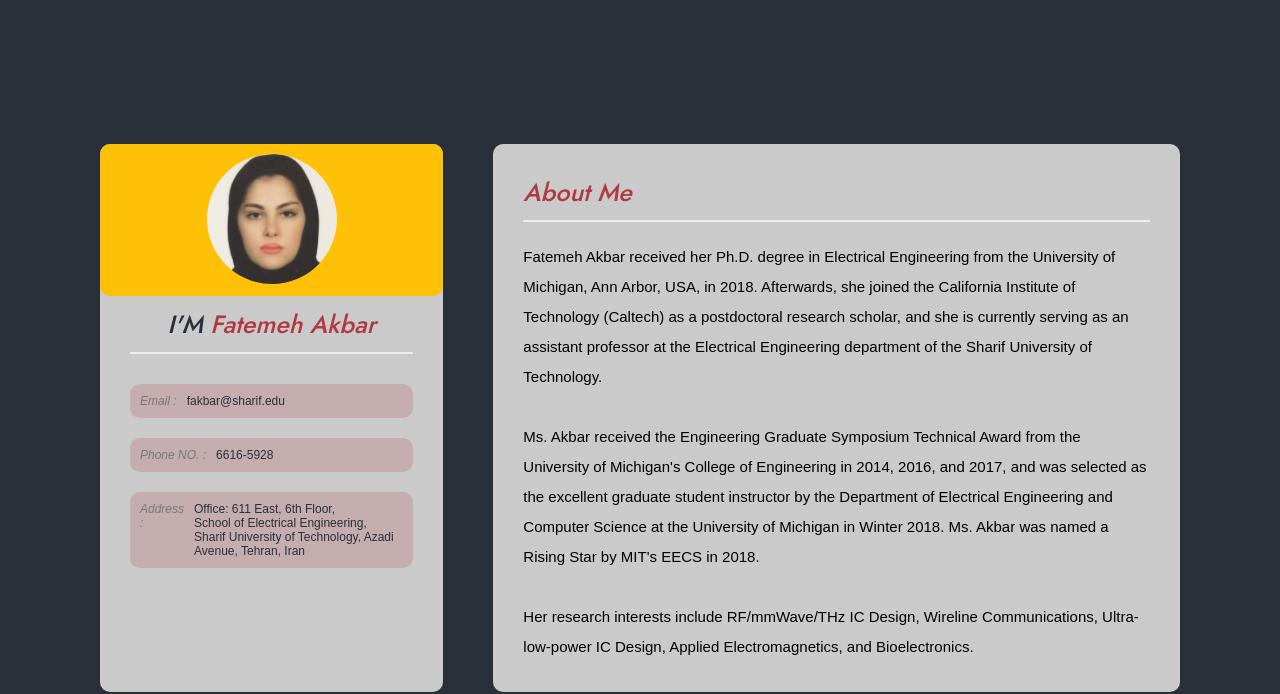
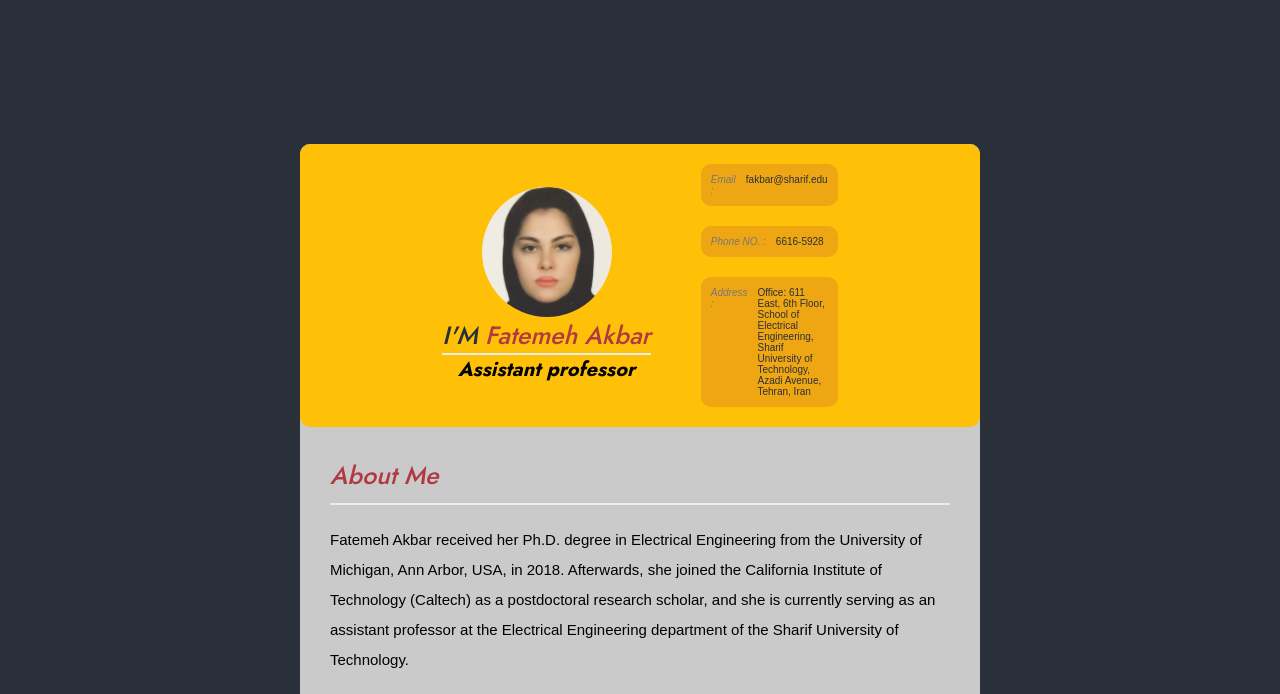
Before and after one commit to aminfallahzadeh/dr-akbar, a website: page index.html in a window 1280 px wide. Shown: the part 106-800 px from the top of the page. Drawn offline with Linux system fonts and the light colour scheme; a web font is replaced by a local one.

Commit message:
responsive design

```diff
--- a/css/style.css
+++ b/css/style.css
@@ -75,6 +75,11 @@ body {
     .heading-tertiary {
       font-size: 2rem; } }
 
+h4 {
+  font-size: 2rem;
+  font-family: "Jost", sans-serif;
+  font-style: italic; }
+
 .paragraph {
   line-height: 3rem;
   font-size: 1.5rem;
@@ -124,83 +129,72 @@ body {
 
 .header {
   margin-top: 25rem;
-  display: grid;
-  grid-template-columns: 0.5fr 1fr;
-  column-gap: 10rem;
-  padding: 0 20rem; }
-  @media (max-width: 93.75em) {
-    .header {
+  padding: 0 30rem;
+  display: flex;
+  justify-content: center;
+  align-items: center;
+  column-gap: 5rem; }
+  .header__content {
+    padding: 0; }
+    .header__content--bio {
+      display: flex;
       column-gap: 5rem;
-      padding: 0 10rem; } }
-  @media (max-width: 75em) {
-    .header {
-      padding: 0 10rem; } }
-  .header__profile {
-    position: relative;
-    background-color: #cacaca;
+      align-items: center;
+      justify-content: center;
+      background-color: #ffc107;
       border-radius: 1rem;
+      padding: 2rem;
+      width: 100%; }
+      .header__content--bio-title {
         display: flex;
         flex-direction: column;
-    justify-content: center; }
-    .header__profile--title {
-      background-color: #ffc107;
-      border-radius: 1rem;
-      text-align: center;
-      padding: 1rem 1rem;
-      row-gap: 3rem; }
-      .header__profile--title h2 {
-        color: #29303a;
-        text-align: center;
-        font-size: 2rem; }
-      .header__profile--title p {
-        text-align: center;
-        font-size: 1.5rem;
-        font-weight: 500; }
-      .header__profile--title-img {
+        justify-content: center;
+        align-items: center; }
+        .header__content--bio-title img {
           width: 13rem;
           border-radius: 50%; }
-    .header__profile--body {
-      padding: 1rem 3rem;
-      flex: 1 1 30%; }
-      .header__profile--body-info {
+        .header__content--bio-title h3 {
+          color: #29303a !important;
+          margin-bottom: 3rem;
+          padding-bottom: 1rem;
+          text-align: center;
+          text-align: left;
+          padding: 0;
+          margin: 0; }
+          .header__content--bio-title h3 span {
+            color: #b13a42;
+            font-style: italic; }
+      .header__content--bio-info {
+        flex: 0 0 20%; }
+        .header__content--bio-info-list {
           list-style: none;
-        margin-bottom: 3rem;
-        font-size: 1.2rem; }
-        .header__profile--body-info li {
           display: flex;
-          column-gap: 1rem;
+          flex-wrap: wrap;
+          justify-content: space-evenly; }
+          .header__content--bio-info-list li {
             background: rgba(177, 58, 66, 0.2);
             border-radius: 1rem;
             padding: 1rem;
-          color: #29303a; }
-          .header__profile--body-info li a {
+            color: #29303a;
+            display: flex;
+            flex-direction: row;
+            flex-basis: 100%;
+            column-gap: 1rem; }
+            .header__content--bio-info-list li a {
               text-decoration: none;
               color: #29303a;
               transition: all 0.5s; }
-            .header__profile--body-info li a:hover {
+              .header__content--bio-info-list li a:hover {
                 color: #777; }
-          .header__profile--body-info li span {
+            .header__content--bio-info-list li span {
               font-style: italic;
               color: #777; }
-          .header__profile--body-info li p {
+            .header__content--bio-info-list li p {
               display: inline-block !important; }
-          .header__profile--body-info li:not(:last-child) {
+            .header__content--bio-info-list li:not(:last-child) {
               margin-bottom: 2rem; }
-      .header__profile--body-btn {
-        text-align: center; }
-      .header__profile--body h3 {
-        color: #29303a !important;
-        margin-bottom: 3rem;
-        padding-bottom: 1rem;
-        text-align: center; }
-        .header__profile--body h3 span {
-          color: #b13a42;
-          font-style: italic; }
-  .header__text {
-    display: flex;
-    flex-direction: column;
-    justify-content: space-between;
-    row-gap: 5rem; }
+    .header__content--about {
+      padding: 3rem; }
 
 .navbar {
   position: fixed;
--- a/index.html
+++ b/index.html
@@ -46,12 +46,56 @@
             </ul>
         </div>
     </nav>
+    <header class="header">
 
-    <header class="header">
+        <div class="header__content textBox">
+            <div class="header__content--bio">
+                <div class="header__content--bio-title">
+                    <img src="assets/profile-pic.jpg" alt="Fatemeh Akbar" />
+                    <h3 class="heading-tertiary">I'M <span>Fatemeh Akbar</span></h3>
+                    <h4>Assistant professor</h4>
+                </div>
+                <div class="header__content--bio-info">
+                    <ul class="header__content--bio-info-list">
+                        <li><span>Email :</span>
+                            <a href="mailto: fakbar@sharif.edu">fakbar@sharif.edu</a>
+                        </li>
+                        <li><span>Phone NO. :</span>
+                            <p>6616-5928</p>
+                        </li>
+                        <li id="item"><span>Address :</span>
+                            <p>Office: 611 East, 6th Floor, <br>
+                                School of Electrical Engineering, <br>
+                                Sharif University of Technology, Azadi Avenue, Tehran, Iran
+                            </p>
+                        </li>
+                    </ul>
+                </div>
+            </div>
+            <div class="header__content--about">
+                <h3 class="heading-tertiary">About Me</h3>
+                <p class="paragraph">
+                    Fatemeh Akbar received her Ph.D. degree in Electrical Engineering from the University of Michigan,
+                    Ann Arbor, USA, in 2018. Afterwards, she joined the California Institute of Technology (Caltech) as
+                    a postdoctoral research scholar, and she is currently serving as an assistant professor at the
+                    Electrical Engineering department of the Sharif University of Technology.<br><br>
+                    Ms. Akbar received the Engineering Graduate Symposium Technical Award from the University of
+                    Michigan's College of Engineering in 2014, 2016, and 2017, and was selected as the excellent
+                    graduate student instructor by the Department of Electrical Engineering and Computer Science at the
+                    University of Michigan in Winter 2018. Ms. Akbar was named a Rising Star by MIT's EECS in
+                    2018.<br><br>
+                    Her research interests include RF/mmWave/THz IC Design, Wireline Communications, Ultra-low-power IC
+                    Design, Applied Electromagnetics, and Bioelectronics.
+                </p>
+            </div>
+        </div>
+    </header>
+    <!-- <header class="header">
 
         <div class="header__profile">
             <div class="header__profile--title">
                 <img src="assets/profile-pic.jpg" alt="Fatemeh Akbar" class="header__profile--title-img" />
+                <h2>Assistant professor</h2>
             </div>
             <div class="header__profile--body">
                 <h3 class="heading-tertiary">I'M <span>Fatemeh Akbar</span></h3>
@@ -69,9 +113,6 @@
                         </p>
                     </li>
                 </ul>
-                <!-- <div class="header__profile--body-btn">
-                    <a href="#projects" class="btn btn-light">My Projects</a>
-                </div> -->
             </div>
 
         </div>
@@ -93,7 +134,7 @@
                 </p>
             </div>
         </div>
-    </header>
+    </header> -->
 
     <main>
         <div class="roles">
```
Lines whose indentation alone changed are shown as unchanged.
